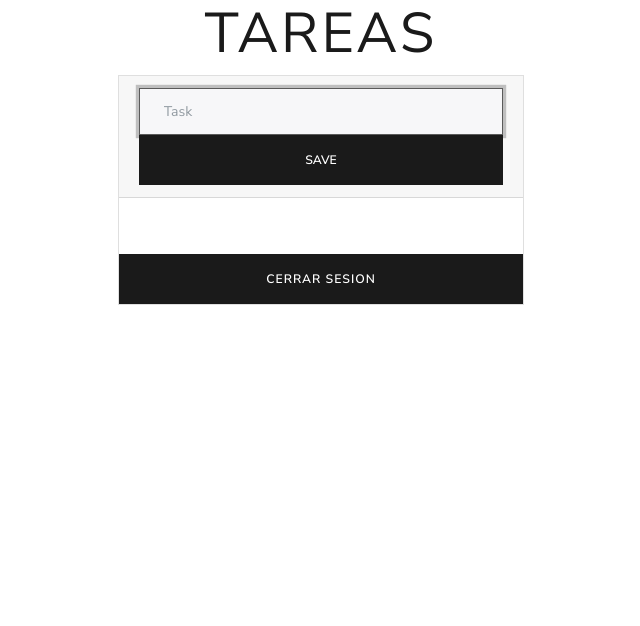
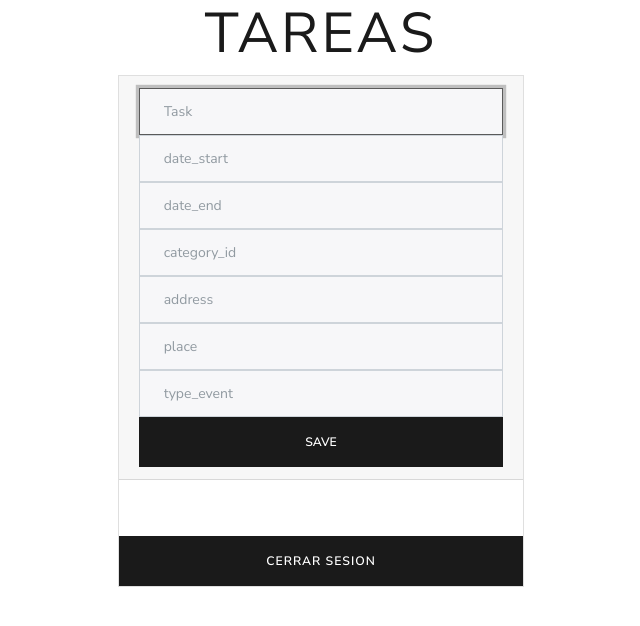
Before and after one commit to CristianMorenoMo/cloud, a Flask app: page / in a window 1280 px wide. Shown: the top 626 px of the page, without its empty margins (319-959 px from the left). Run offline with Flask 2, Linux system fonts and the light colour scheme; the visitor is signed in with stand-in values (Sample User, id 1); data comes from the database, SQL or seed files in the repository; some libraries are stand-ins or nearby versions.

Commit message:
ajuste de modelo datos

```diff
--- a/taller_0/main.py
+++ b/taller_0/main.py
@@ -1,6 +1,6 @@
 from flask import Flask,render_template,request,redirect,url_for,Response,session
 from flask_sqlalchemy  import SQLAlchemy
-import datetime
+from datetime import datetime
 
 app = Flask(__name__)
 app.secret_key = "abcd1234"
@@ -18,13 +18,18 @@ class Task(db.Model):
     id =  db.Column(db.Integer, primary_key=True)
     email = db.Column(db.String(200))
     content = db.Column(db.String(200))
-    date_event =db.Column(db.DateTime)
+    date_start =db.Column(db.DateTime)
+    date_end = db.Column(db.DateTime)
+    category  = db.Column(db.String(200))
+    place = db.Column(db.String(200))
+    address = db.Column(db.String(200))
+    type = db.Column(db.String(200))
 ### create URL and functions
 
 @app.route('/')
 def Index():
     if 'email' in session:
-        tasks = Task.query.filter_by(email= session['email']).order_by(Task.date_event.desc())
+        tasks = Task.query.filter_by(email= session['email']).order_by(Task.date_start.desc())
         return render_template('events.html',tasks=tasks)
     else:
         return render_template('login.html')
@@ -74,18 +79,32 @@ def sign_up():
 
 @app.route('/create-task',methods=['POST'])
 def create():
-    print(session['email'])
     if request.form.get('content') is not None:
-        task = Task(date_event = datetime.datetime.now(),
+        print(type(request.form['date_start']))
+        print(request.form['date_start'])
+        task = Task(date_start = datetime.strptime(request.form['date_start'],"%Y-%m-%d"),
+                    date_end = datetime.strptime(request.form['date_end'],"%Y-%m-%d"),
+                    category=request.form['category'],
+                    place=request.form['place'],
+                    address=request.form['address'],
+                    type = request.form['type'],
                     content = request.form['content'],
-                    email=session['email'])
+                    email=session['email']
+                    )
         db.session.add(task)
         db.session.commit()
         return redirect(url_for('Index'))
     elif request.json.get('content') is not None:
-        task = Task(date_event = datetime.datetime.now(),
+        print(request.json)
+        task = Task(date_start = datetime.strptime(request.json.get('date_start'), "%Y-%m-%d"),
+                    date_end = datetime.strptime(request.json.get ('date_end'), "%Y-%m-%d"),
+                    category = request.json.get('category'),
+                    place = request.json.get('place'),
+                    address = request.json.get('address'),
+                    type = request.json.get('type'),
                     content = request.json.get('content'),
-                    email=session['email'])
+                    email = session['email']
+                    )
         db.session.add(task)
         db.session.commit()
         return redirect(url_for('Index'))
--- a/taller_0/templates/events.html
+++ b/taller_0/templates/events.html
@@ -20,6 +20,12 @@
                         <form class="register-form" action="\create-task" method="post">
                             <div class="from-group">
                                 <input type = "text" name="content" placeholder="Task" class="form-control" autofocus>
+                                 <input type = "text" name="date_start" placeholder="date_start" class="form-control" autofocu>
+                                 <input type = "text" name="date_end" placeholder="date_end" class="form-control" autofocus>
+                                 <input type = "text" name="category" placeholder="category_id" class="form-control" autofocus>
+                                 <input type = "text" name="address" placeholder="address" class="form-control" autofocus>
+                                 <input type = "text" name="place" placeholder="place" class="form-control" autofocus>
+                                 <input type = "text" name="type" placeholder="type_event" class="form-control" autofocus>
                             </div>
                             <button type="submit" class="btn btn-primary btn-block">save</button>
                         </form>
```
Also changed, not shown: taller_0/database/taller_0.db.
